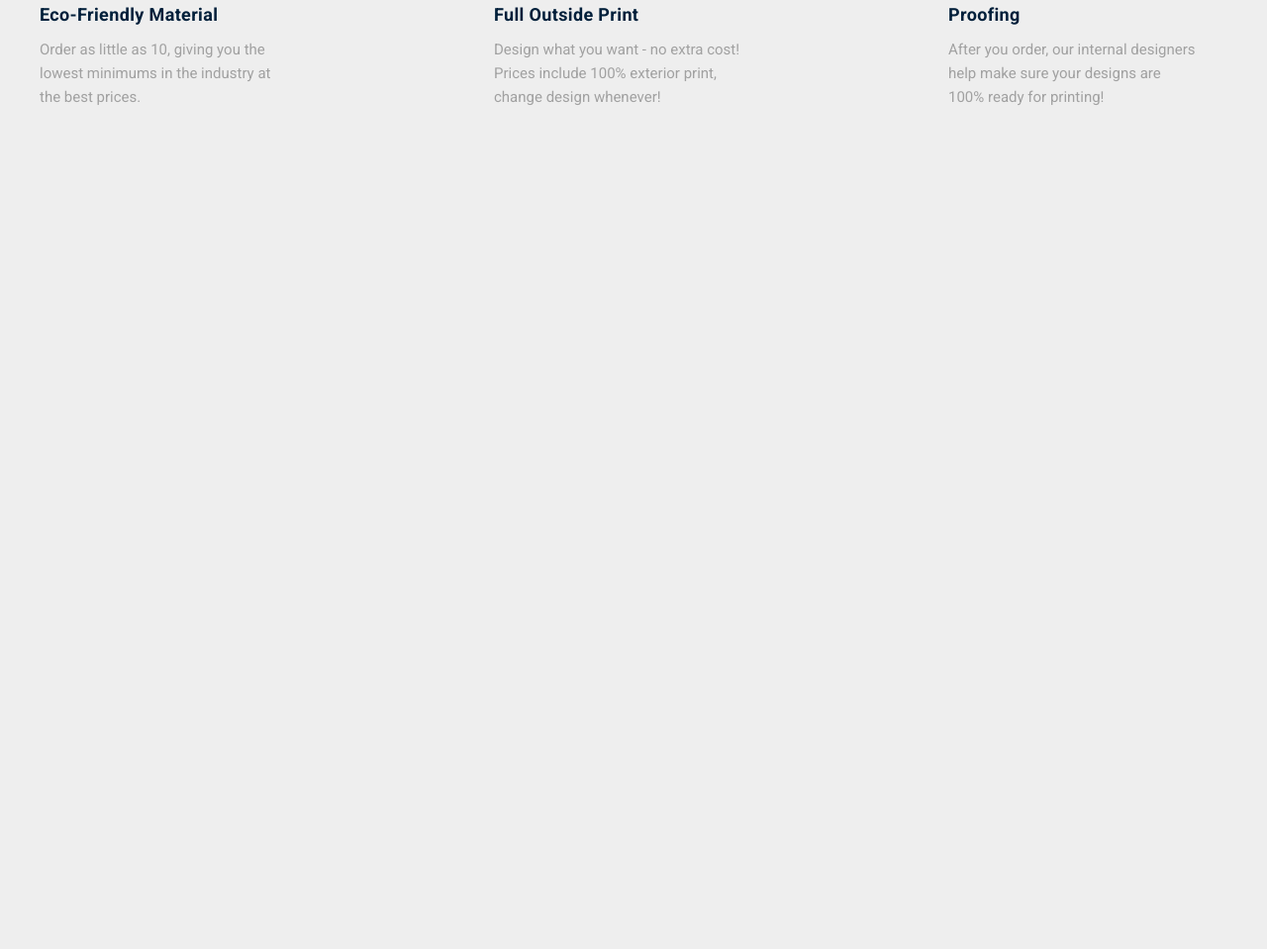
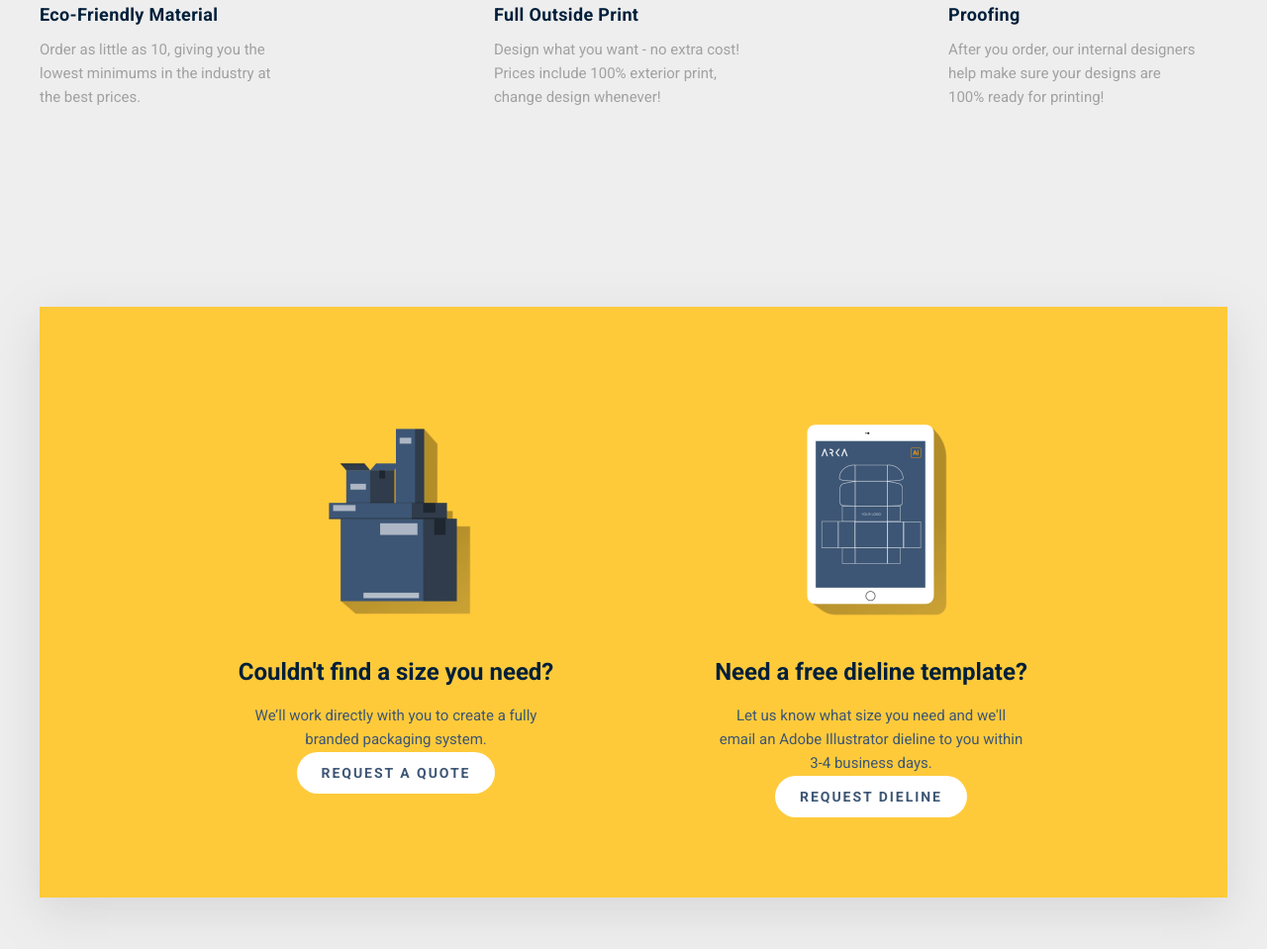
Before and after one commit to mkdir-s/arka, a plain HTML site: page index.html in a window 1280 px wide. Shown: the part 3367-4326 px from the top of the page at 99% size. Before the commit the page ends 3677 px from the top, so only its background shows below. Drawn offline with Linux system fonts and the light colour scheme.

Commit message:
feat: add request section

```diff
--- a/assets/css/main.scss
+++ b/assets/css/main.scss
@@ -307,3 +307,54 @@ body {
         }
     }
 }
+
+.request {
+    margin-bottom: 158px;
+    &__box {
+        padding: 110px 120px 90px;
+        background: #FFCA3A;
+        box-shadow: 0px 14px 44px rgba(143, 143, 143, 0.25);
+        &-wrapper {
+            display: grid;
+            grid-template-columns: repeat(2, 1fr);
+        }
+    }
+    &__item {
+        &-img {
+            margin-bottom: 24px;
+            text-align: center;
+        }
+        &-title {
+            margin-bottom: 14px;
+            font-weight: 700;
+            font-size: 24px;
+            line-height: 36px;
+            text-align: center;
+            color: #011F3A;
+        }
+        &-text {
+            font-size: 15px;
+            line-height: 24px;
+            text-align: center;
+            color: #3D5675;
+            width: 310px;
+            margin: 0 auto 10px;
+        }
+        &-button {
+            margin-top: 10px;
+            text-align: center;
+        }
+        &-button a {
+            font-weight: 700;
+            font-size: 14px;
+            line-height: 18px;
+            letter-spacing: 1.96px;
+            text-transform: uppercase;
+            color: #3D5675;
+            text-decoration: none;
+            background: #FFFFFF;
+            border-radius: 44px;
+            padding: 13px 25px;
+        }
+    }
+}
--- a/index.html
+++ b/index.html
@@ -152,6 +152,26 @@
             </div>
         </div>
     </section>
+    <section class="request">
+        <div class="container">
+            <div class="request__box">
+                <div class="request__box-wrapper">
+                    <div class="request__box-item request__item">
+                        <div class="request__item-img"><img src="assets/images/request-1.png" alt="table"></div>
+                        <h5 class="request__item-title">Couldn't find a size you need?</h5>
+                        <p class="request__item-text">We’ll work directly with you to create a fully branded packaging system.</p>
+                        <div class="request__item-button"><a class="request__item-button" href="#">Request a quote</a></div>
+                    </div>
+                    <div class="request__box-item request__item">
+                        <div class="request__item-img"><img src="assets/images/request-2.png" alt="tablet"></div>
+                        <h5 class="request__item-title">Need a free dieline template?</h5>
+                        <p class="request__item-text">Let us know what size you need and we'll email an Adobe Illustrator dieline to you within 3-4 business days.</p>
+                        <div class="request__item-button"><a class="request__item-button" href="#">Request dieline</a></div>
+                    </div>
+                </div>
+            </div>
+        </div>
+    </section>
 
     <script src="assets/js/main.js"></script>
 </body>
```
Also changed, not shown: assets/css/main.css, assets/images/request-1.png (added), assets/images/request-2.png (added), 1 other file.
